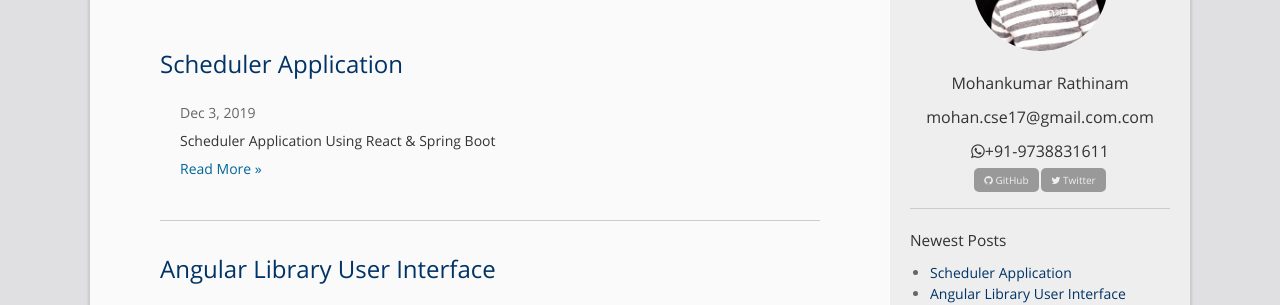
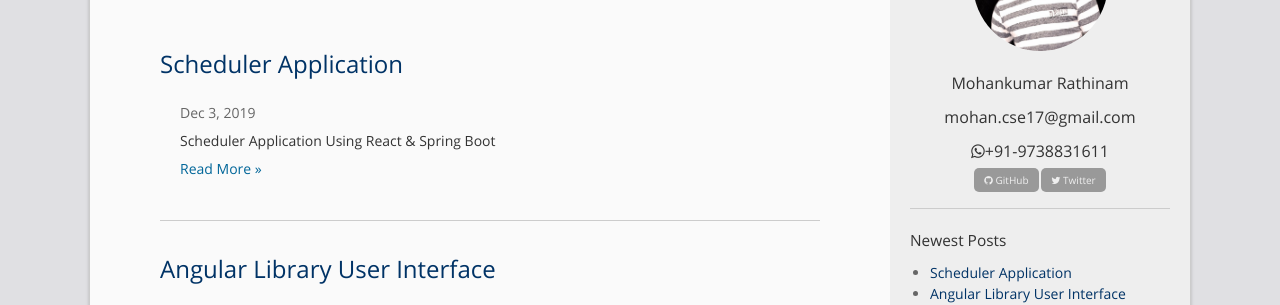
Before and after one commit to mohancse1707/mohan.github.com, a Jekyll site: the page built from index.html, in a window 1280 px wide. Shown: the part 197-502 px from the top of the page. Built offline with Jekyll 4.4.1, drawn with Linux system fonts in a browser that asks for light colours; the list of posts is cut into pages by our own code.

Commit message:
Update _config.yml

```diff
--- a/_config.yml
+++ b/_config.yml
@@ -8,7 +8,7 @@ baseurl: ""
 description: Sample Applications from open source technologies
 
 # Your information
-email: mohan.cse17@gmail.com.com
+email: mohan.cse17@gmail.com
 author: Mohankumar Rathinam
 avatar: "/images/guy.jpg"
 profile: A Java Developer
```
